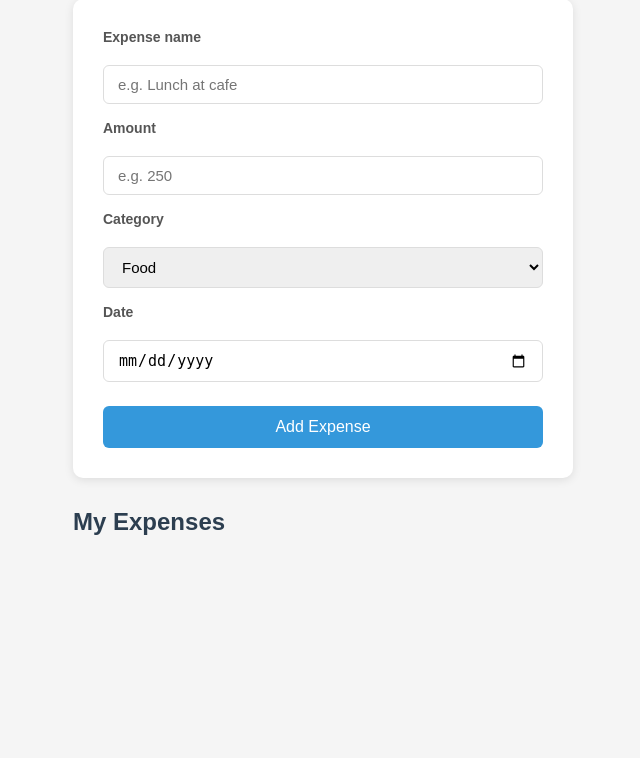
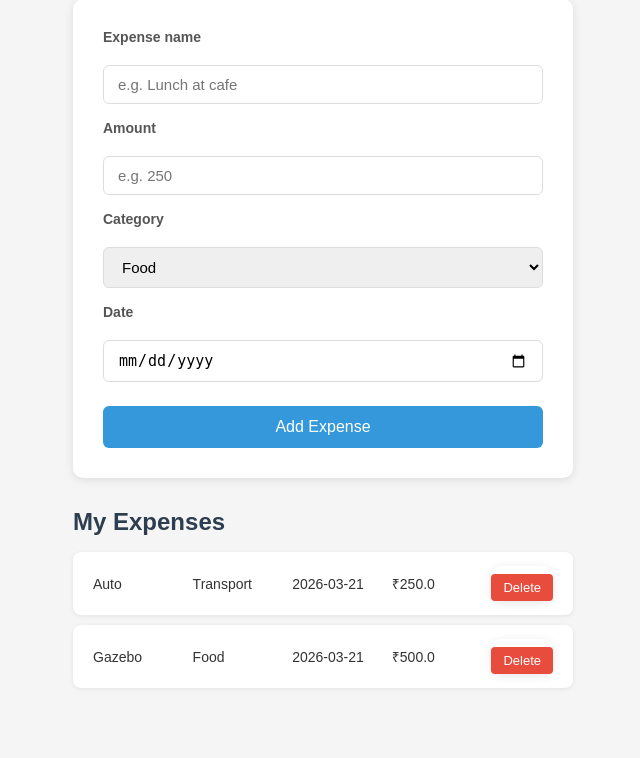
Before and after one commit to DhritiVaz/expense-tracker, a Flask app: page / in a window 1280 px wide. Shown: the part 108-866 px from the top of the page, without its empty margins (317-957 px from the left). Before the commit the page ends 643 px from the top, so only its background shows below. Run offline with Flask 3, Linux system fonts and the light colour scheme.

Commit message:
Phase 3: SQLite database and delete feature

```diff
--- a/app.py
+++ b/app.py
@@ -1,29 +1,59 @@
 from flask import Flask, render_template, request, redirect, url_for
+from flask_sqlalchemy import SQLAlchemy
+from datetime import datetime
 
 app = Flask(__name__)
 
-expenses = []
+# Tell Flask where the database file lives
+app.config['SQLALCHEMY_DATABASE_URI'] = 'sqlite:///expenses.db'
+app.config['SQLALCHEMY_TRACK_MODIFICATIONS'] = False
+
+db = SQLAlchemy(app)
+
+# This class = one table in the database
+class Expense(db.Model):
+    id = db.Column(db.Integer, primary_key=True)
+    name = db.Column(db.String(100), nullable=False)
+    amount = db.Column(db.Float, nullable=False)
+    category = db.Column(db.String(50), nullable=False)
+    date = db.Column(db.Date, nullable=False)
+
+    def __repr__(self):
+        return f'<Expense {self.name}>'
 
 @app.route('/')
 def index():
+    expenses = Expense.query.order_by(Expense.date.desc()).all()
     return render_template('index.html', expenses=expenses)
 
 @app.route('/add', methods=['POST'])
 def add_expense():
     name = request.form['name']
-    amount = request.form['amount']
+    amount = float(request.form['amount'])
     category = request.form['category']
-    date = request.form['date']
+    date = datetime.strptime(request.form['date'], '%Y-%m-%d').date()
 
-    expense = {
-        'name': name,
-        'amount': amount,
-        'category': category,
-        'date': date
-    }
+    new_expense = Expense(
+        name=name,
+        amount=amount,
+        category=category,
+        date=date
+    )
 
-    expenses.append(expense)
+    db.session.add(new_expense)
+    db.session.commit()
+
     return redirect(url_for('index'))
+
+@app.route('/delete/<int:expense_id>', methods=['POST'])
+def delete_expense(expense_id):
+    expense = Expense.query.get_or_404(expense_id)
+    db.session.delete(expense)
+    db.session.commit()
+    return redirect(url_for('index'))
+
+with app.app_context():
+    db.create_all()
 
 if __name__ == '__main__':
     app.run(debug=True)
--- a/static/style.css
+++ b/static/style.css
@@ -80,6 +80,33 @@ button:hover {
     border-radius: 8px;
     display: flex;
     justify-content: space-between;
+    align-items: center;
     margin-bottom: 10px;
     box-shadow: 0 1px 4px rgba(0,0,0,0.08);
+    gap: 16px;
 }
+
+.expense-item span {
+    flex: 1;
+    color: #333;
+    font-size: 14px;
+}
+
+.expense-item form {
+    margin: 0;
+    padding: 0;
+}
+
+.delete-btn {
+    background-color: #e74c3c;
+    color: white;
+    border: none;
+    padding: 6px 12px;
+    border-radius: 4px;
+    cursor: pointer;
+    font-size: 13px;
+}
+
+.delete-btn:hover {
+    background-color: #c0392b;
+}
--- a/templates/index.html
+++ b/templates/index.html
@@ -37,11 +37,14 @@
     <h2>My Expenses</h2>
     {% for expense in expenses %}
     <div class="expense-item">
-        <span>{{ expense.name }}</span>
-        <span>{{ expense.category }}</span>
-        <span>{{ expense.date }}</span>
-        <span>₹{{ expense.amount }}</span>
-    </div>
+    <span>{{ expense.name }}</span>
+    <span>{{ expense.category }}</span>
+    <span>{{ expense.date }}</span>
+    <span>₹{{ expense.amount }}</span>
+    <form action="/delete/{{ expense.id }}" method="POST">
+        <button type="submit" class="delete-btn">Delete</button>
+    </form>
+</div>
     {% endfor %}
 </div>
 
```
Also changed, not shown: instance/expenses.db (added).
